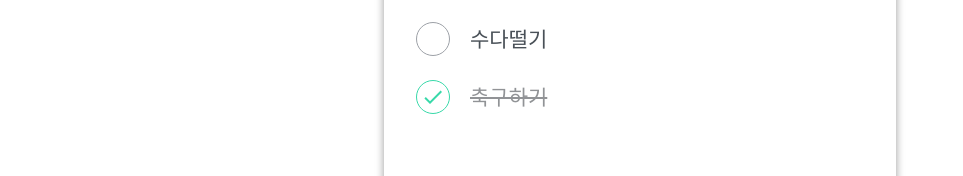
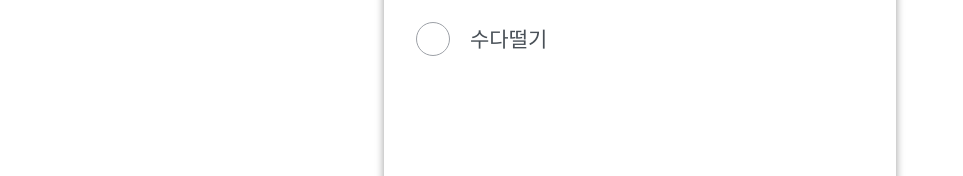
Before and after one commit to YOOGARYUNG/todo-react-app202401, a React (Create React App) app: page / in a window 1280 px wide. Shown: the part 430-606 px from the top of the page, without its empty margins (0-963 px from the left). Built offline with nearby package versions, Linux system fonts and the light colour scheme.

Commit message:
#6. TodoInput 입력내용 TodoTemplate로 상향식 전달

```diff
--- a/src/component/TodoInput.js
+++ b/src/component/TodoInput.js
@@ -4,24 +4,41 @@ import cn from 'classnames';
 
 import './scss/TodoInput.scss'
 
-const TodoInput = () => {
+const TodoInput = ({onAdd}) => {
 
     // sueState는 렌더링 상태를 관리하는 변수지정 리액트 훅
     const [open, setOpen] = useState(false);
+
+    // 할일 입력창에 입력한 내용을 저장할 변수
+    const [todoText, setTodoText] = useState('');
 
     // 버튼 클릭 이벤트
     const onToggle = e => {
         setOpen(!open);  // 기존 open의 반댓값
 
+    };
+
+    const todoChangeHandler = e => {
+        // console.log(e.target.value);
+        setTodoText(e.target.value);
+    };
+
+    const submitHandler = e => {
+        e.preventDefault(); {/* 보냈을때 페이지가 다시로딩되는걸 막음 */}
+        onAdd(todoText);
+
+        // 폼이 제출되면 입력창 비우기
+        setTodoText('');
     }
 
     return (
         <>
             {open && (<div className='form-wrapper'> {/* 둘다 true이면 open 기본값이 false */}
-                <form className='insert-form'>
+                <form className='insert-form' onSubmit={submitHandler}>
                     <input
                         type='text'
                         placeholder='할 일을 입력 후, 엔터를 누르세요!'
+                        onChange={todoChangeHandler}
                     />
                 </form>
             </div>)}
--- a/src/component/TodoMain.js
+++ b/src/component/TodoMain.js
@@ -3,31 +3,9 @@ import React from 'react';
 import './scss/TodoMain.scss';
 import TodoItem from "./TodoItem";
 
-const TodoMain = () => {
+const TodoMain = ({todoList}) => {
 
-    const todoList = [
-        {
-            id: 1,
-            title: '장보기',
-            done: false
-        },
-        {
-            id: 2,
-            title: '저녁먹기',
-            done: true
-        },
-        {
-            id: 3,
-            title: '수다떨기',
-            done: false
-        },
-        {
-            id: 4,
-            title: '축구하기',
-            done: true
-        }
 
-    ];
 
     return (
         <ul className='todo-list'>
--- a/src/component/TodoTemplate.js
+++ b/src/component/TodoTemplate.js
@@ -7,11 +7,42 @@ import TodoInput from "./TodoInput";
 import TodoMain from "./TodoMain";
 
 const TodoTemplate = () => {
+    /*
+        리액트는 부모컴포넌트에서 자식컴포넌트로의 데이터이동이 반대보다 쉽기 때문에
+        할 일 데이터는 상위부모컴포넌트에서 처리하는것이 좋다.
+     */
+
+    const todoList = [
+        {
+            id: 1,
+            title: '장보기',
+            done: false
+        },
+        {
+            id: 2,
+            title: '저녁먹기',
+            done: true
+        },
+        {
+            id: 3,
+            title: '수다떨기',
+            done: false
+        }
+    ];
+
+    // 데이터 상향식 정달을 위해 부모가 자식에게 함수를 하나 전달
+    const addTodo = (todoText) => {
+        // console.log('할일 등록 함수를 todotemplate에서 실행!');
+        console.log('todoText: ', todoText)
+    };
+
+
+
     return (
         <div className='TodoTemplate'>
             <TodoHeader />
-            <TodoMain />
-            <TodoInput />
+            <TodoMain todoList={todoList} />
+            <TodoInput onAdd={addTodo} />
 
         </div>
     )
```
